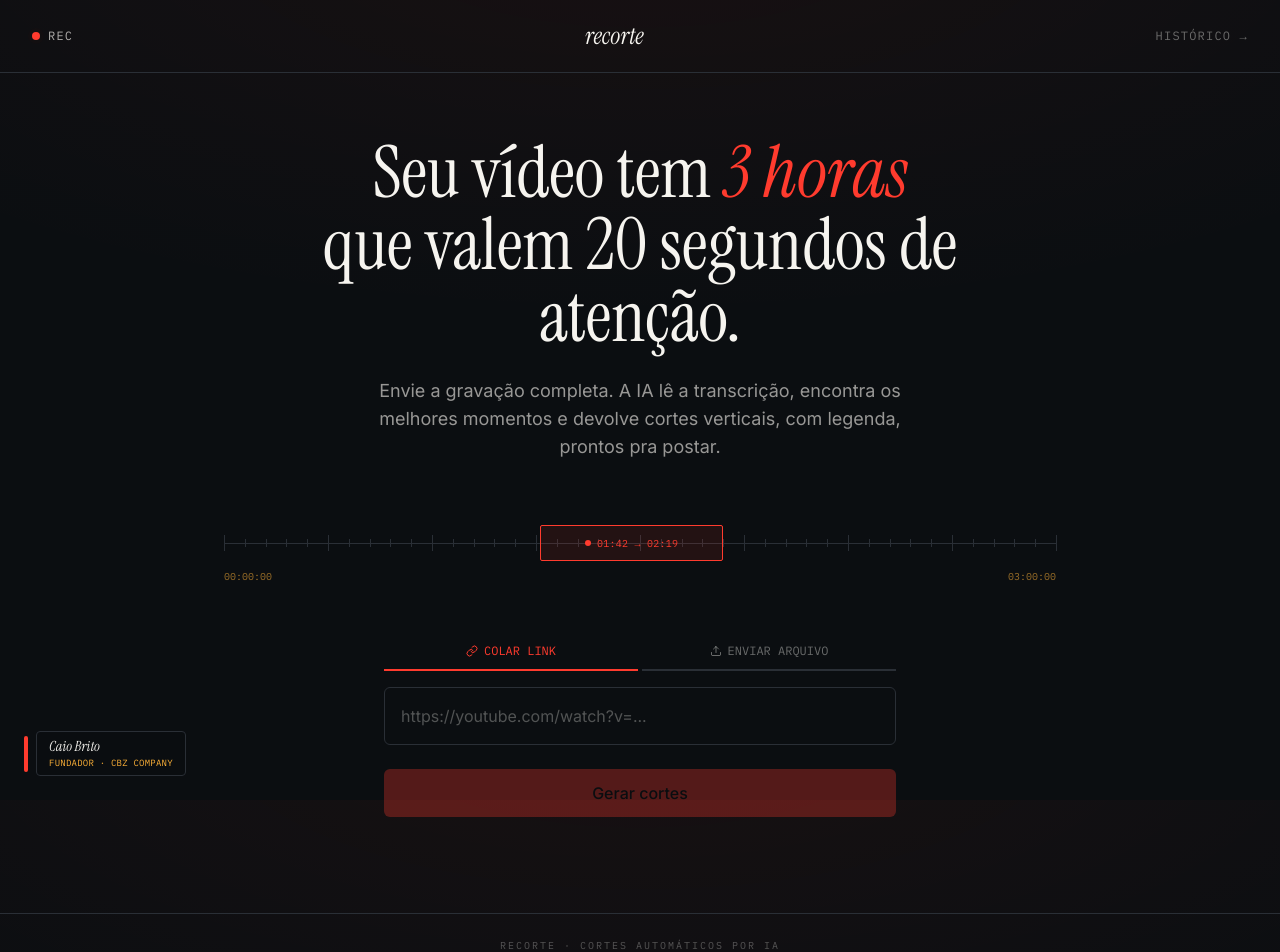
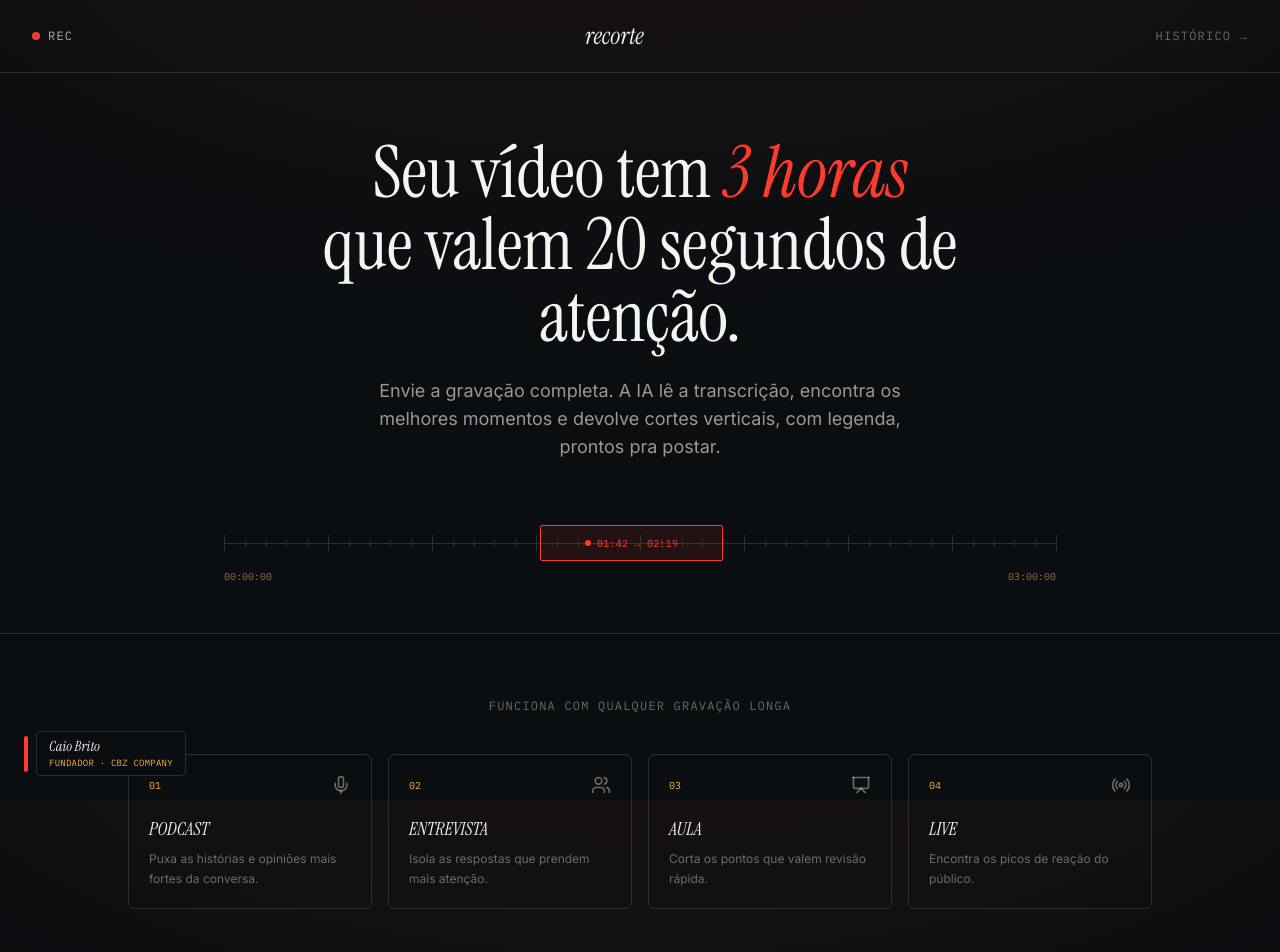
Before and after one commit to caio2163227-bot/meus-cortes-de-video, a Next.js app: page / in a window 1280 px wide. Shown: the top 952 px of the page. Built offline with nearby package versions, Linux system fonts and the light colour scheme.

Commit message:
Update page.jsx

```diff
--- a/app/page.jsx
+++ b/app/page.jsx
@@ -12,6 +12,56 @@
   { label: '0:30', seconds: 30 },
   { label: '1:00', seconds: 60 },
   { label: '1:30', seconds: 90 },
+];
+
+const FORMATS = [
+  {
+    label: 'PODCAST',
+    description: 'Puxa as histórias e opiniões mais fortes da conversa.',
+    icon: (
+      <svg width="20" height="20" viewBox="0 0 24 24" fill="none" stroke="currentColor" strokeWidth="2" strokeLinecap="round" strokeLinejoin="round">
+        <path d="M12 2a3 3 0 0 0-3 3v7a3 3 0 0 0 6 0V5a3 3 0 0 0-3-3Z" />
+        <path d="M19 10v2a7 7 0 0 1-14 0v-2" />
+        <line x1="12" x2="12" y1="19" y2="22" />
+      </svg>
+    ),
+  },
+  {
+    label: 'ENTREVISTA',
+    description: 'Isola as respostas que prendem mais atenção.',
+    icon: (
+      <svg width="20" height="20" viewBox="0 0 24 24" fill="none" stroke="currentColor" strokeWidth="2" strokeLinecap="round" strokeLinejoin="round">
+        <path d="M16 21v-2a4 4 0 0 0-4-4H6a4 4 0 0 0-4 4v2" />
+        <circle cx="9" cy="7" r="4" />
+        <path d="M22 21v-2a4 4 0 0 0-3-3.87" />
+        <path d="M16 3.13a4 4 0 0 1 0 7.75" />
+      </svg>
+    ),
+  },
+  {
+    label: 'AULA',
+    description: 'Corta os pontos que valem revisão rápida.',
+    icon: (
+      <svg width="20" height="20" viewBox="0 0 24 24" fill="none" stroke="currentColor" strokeWidth="2" strokeLinecap="round" strokeLinejoin="round">
+        <path d="M2 3h20" />
+        <path d="M21 3v11a2 2 0 0 1-2 2H5a2 2 0 0 1-2-2V3" />
+        <path d="m7 21 5-5 5 5" />
+      </svg>
+    ),
+  },
+  {
+    label: 'LIVE',
+    description: 'Encontra os picos de reação do público.',
+    icon: (
+      <svg width="20" height="20" viewBox="0 0 24 24" fill="none" stroke="currentColor" strokeWidth="2" strokeLinecap="round" strokeLinejoin="round">
+        <path d="M4.9 19.1C1 15.2 1 8.8 4.9 4.9" />
+        <path d="M7.8 16.2c-2.3-2.3-2.3-6.1 0-8.5" />
+        <circle cx="12" cy="12" r="2" />
+        <path d="M16.2 7.8c2.3 2.3 2.3 6.1 0 8.5" />
+        <path d="M19.1 4.9C23 8.8 23 15.1 19.1 19" />
+      </svg>
+    ),
+  },
 ];
 
 export default function Home() {
@@ -149,6 +199,34 @@
           </div>
           <span className="absolute left-0 top-full mt-2 font-mono text-[10px] text-timecode/60">00:00:00</span>
           <span className="absolute right-0 top-full mt-2 font-mono text-[10px] text-timecode/60">03:00:00</span>
+        </div>
+      </section>
+
+      {/* Formatos — como os botões de seleção de fonte num switcher de vídeo */}
+      <section className="px-8 py-16 border-t border-wire">
+        <div className="max-w-5xl mx-auto">
+          <p className="font-mono text-xs tracking-widest text-paper/40 text-center mb-10">
+            FUNCIONA COM QUALQUER GRAVAÇÃO LONGA
+          </p>
+          <div className="grid grid-cols-2 md:grid-cols-4 gap-4">
+            {FORMATS.map((f, i) => (
+              <div
+                key={f.label}
+                className="group border border-wire rounded-md p-5 hover:border-signal/50 transition-colors"
+              >
+                <div className="flex items-center justify-between mb-5">
+                  <span className="font-mono text-[10px] text-timecode">
+                    {String(i + 1).padStart(2, '0')}
+                  </span>
+                  <div className="text-paper/40 group-hover:text-signal transition-colors">
+                    {f.icon}
+                  </div>
+                </div>
+                <p className="font-display italic text-lg mb-1.5">{f.label}</p>
+                <p className="text-paper/40 text-xs leading-relaxed">{f.description}</p>
+              </div>
+            ))}
+          </div>
         </div>
       </section>
 
```
